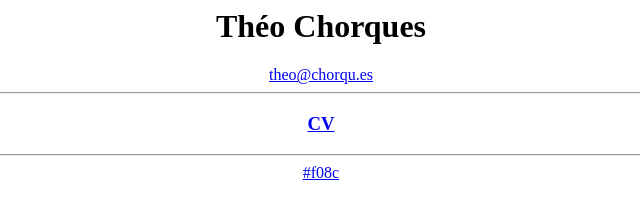
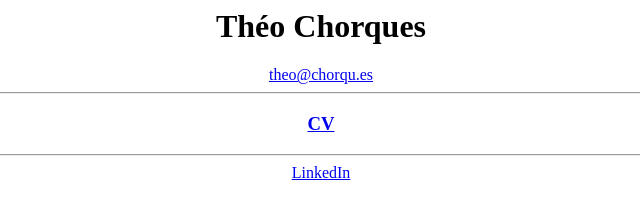
Before and after one commit to tzeo/theo.chorqu.es, a plain HTML site: page index.html in a window 1280 px wide. Shown: the full height of the page, 319-959 px from the left. Drawn offline with Linux system fonts and the light colour scheme.

Commit message:
Update index.html

```diff
--- a/index.html
+++ b/index.html
@@ -8,6 +8,6 @@
   <h3><a href=Théo CHORQUES CV.pdf>CV</a></h3>
   <hr>
   <footer>
-    <a href="https://www.linkedin.com/in/tchorques" target="_blank">#f08c</a>
+    <a href="https://www.linkedin.com/in/tchorques" target="_blank">LinkedIn</a>
   </footer>
  </center>
```
